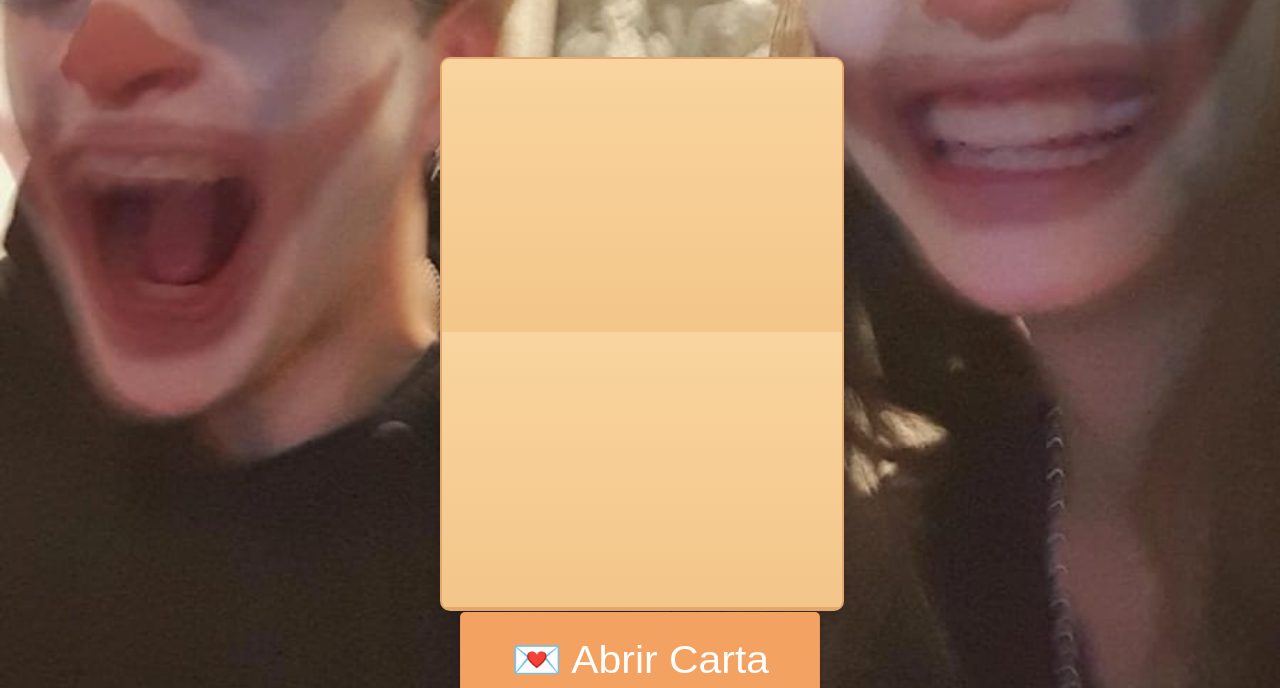
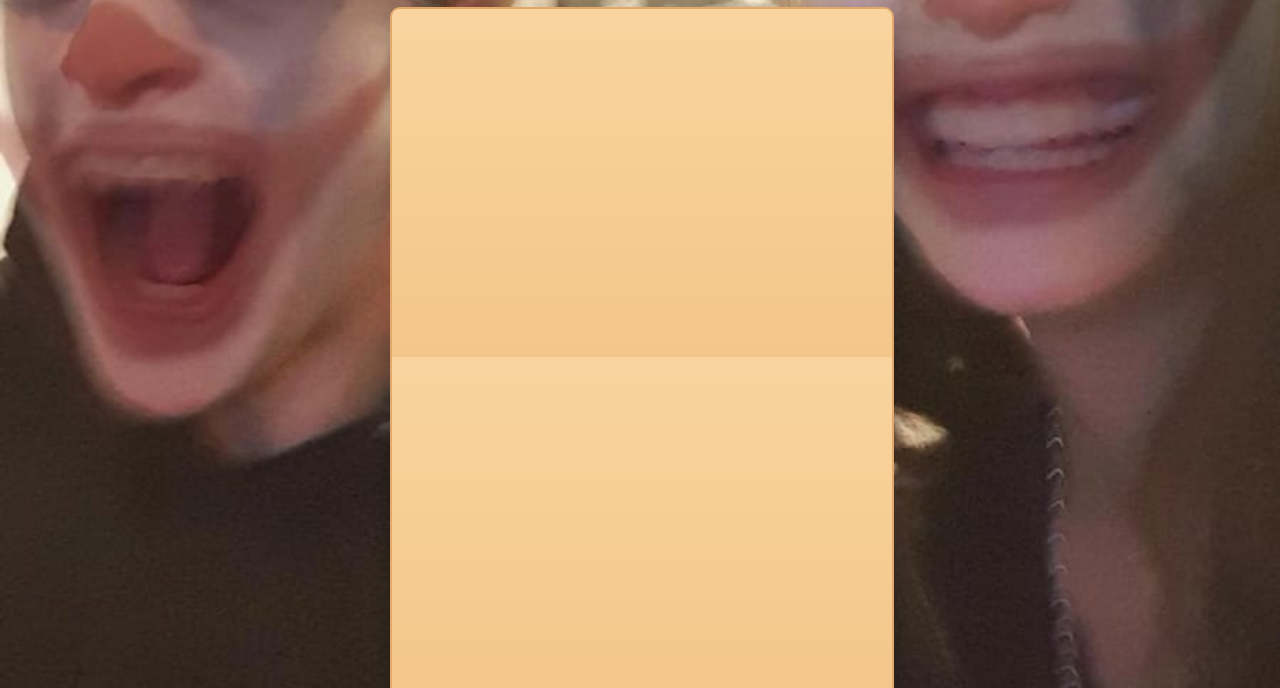
Before and after one commit to UiWill/1_ANO, a plain HTML site: page index.html in a window 1280 px wide. Shown: the part 112-800 px from the top of the page. Drawn offline with Linux system fonts and the light colour scheme.

Commit message:
Automatico

```diff
--- a/styles.css
+++ b/styles.css
@@ -59,11 +59,11 @@ body, html {
 }
 
 .letter-container {
-    margin-top: 20px;
+    margin-top: 10px;
     position: relative;
-    width: 400px; /* Largura do envelope */
-    height: 550px; /* Altura do envelope */
-    margin: 60px auto; /* Espaçamento ao redor */
+    width: 500px; /* Largura do envelope */
+    height: 700px; /* Altura do envelope */
+    margin: 10px auto; /* Espaçamento ao redor */
     z-index: 1;
 }
 
```
